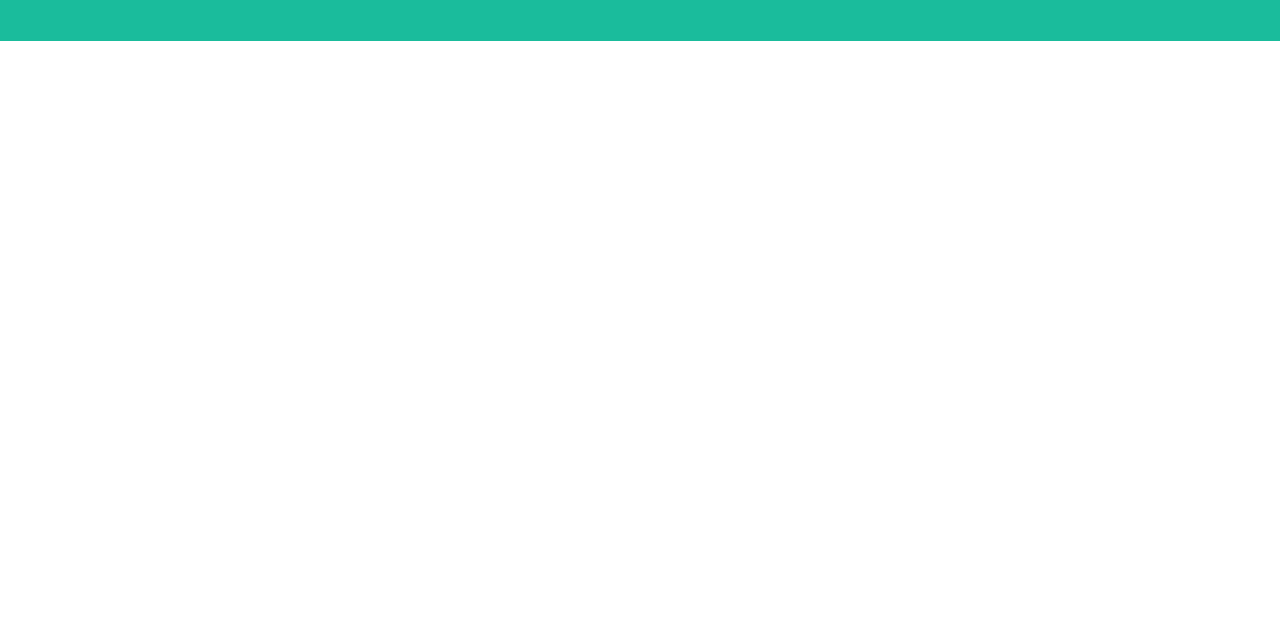
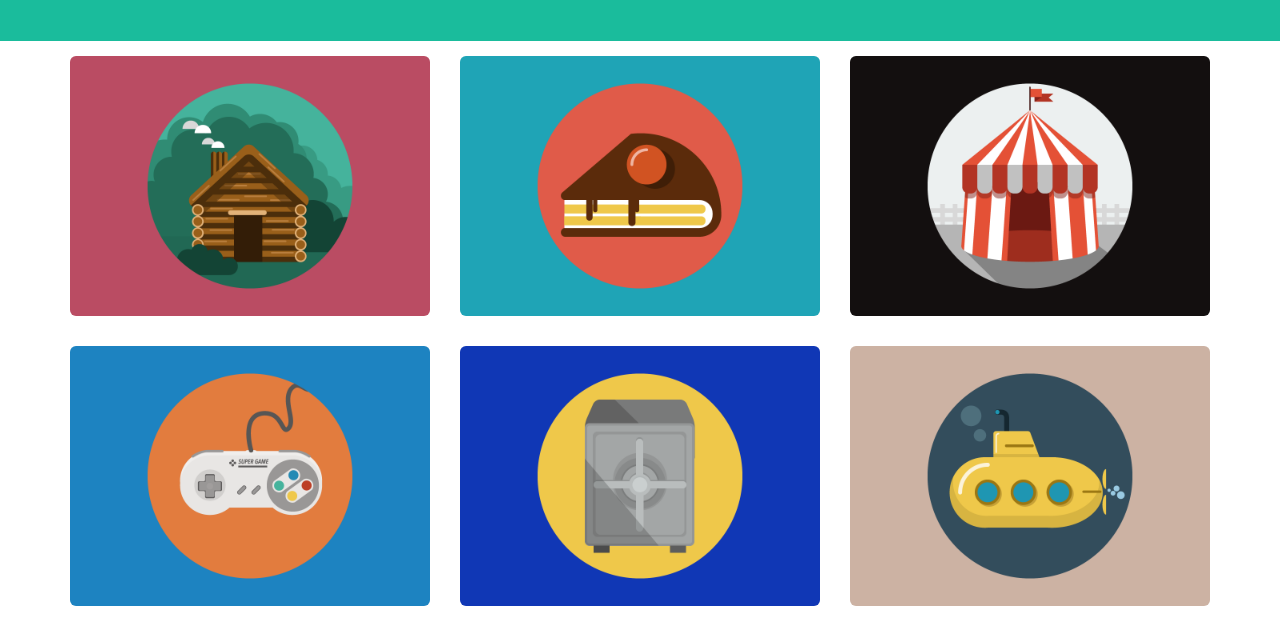
Before and after one commit to AlexAsole/html-css-bootstrap-freelancer, a plain HTML site: page index.html in a window 1280 px wide. Shown: the part 439-1060 px from the top of the page. Before the commit the page ends 800 px from the top, so only its background shows below. Drawn offline with nearby package versions, Linux system fonts and the light colour scheme.

Commit message:
first content v1.0

```diff
--- a/css/style.css
+++ b/css/style.css
@@ -11,8 +11,9 @@ nav{
   color: #fff;
   padding-top: 15px;
 }
-img{
+.intestazione img{
   height: 200px;
+  border: 1px solid blue;
 }
 .line::after,.line::before{
   content: "";
@@ -23,3 +24,7 @@ img{
   vertical-align: middle;
   margin:  0 20px;
 }
+.content [class*="col-"]{
+  padding-top: 15px;
+  padding-bottom: 15px;
+}
--- a/index.html
+++ b/index.html
@@ -14,14 +14,27 @@
       <nav>
         <!-- la nav-bar domani -->
       </nav>
+      <!-- jumbotron -->
       <div class="row">
-        <div class="col-xs-12 intestazione ">
+        <div class="col-xs-12 col-sm-12 intestazione ">
           <img src="img/avataaars.svg" alt="">
           <h1>start bootstrap</h1>
           <div class="line"><i class="fa fa-star" aria-hidden="true"></i></div>
           <p>graphic artist - web designer - illustrator</p>
         </div>
-
+      </div>
+      <!-- end jumbotron -->
+      <!-- primo container -->
+      <div class="container">
+        <div class="row content">
+          <div class="col-xs-12 col-sm-6 col-md-4"><img class="img-responsive img-rounded" src="img/home.png" alt=""></div>
+          <div class="col-xs-12 col-sm-6 col-md-4"><img class="img-responsive img-rounded" src="img/cake.png" alt=""></div>
+          <div class="col-xs-12 col-sm-6 col-md-4"><img class="img-responsive img-rounded" src="img/circus.png" alt=""></div>
+          <div class="col-xs-12 col-sm-6 col-md-4"><img class="img-responsive img-rounded" src="img/pad.png" alt=""></div>
+          <div class="col-xs-12 col-sm-6 col-md-4"><img class="img-responsive img-rounded" src="img/safe.png" alt=""></div>
+          <div class="col-xs-12 col-sm-6 col-md-4"><img class="img-responsive img-rounded" src="img/submarine.png" alt=""></div>
+        </div>
+      <!-- end primo container -->
       </div>
     </div>
   </body>
```
